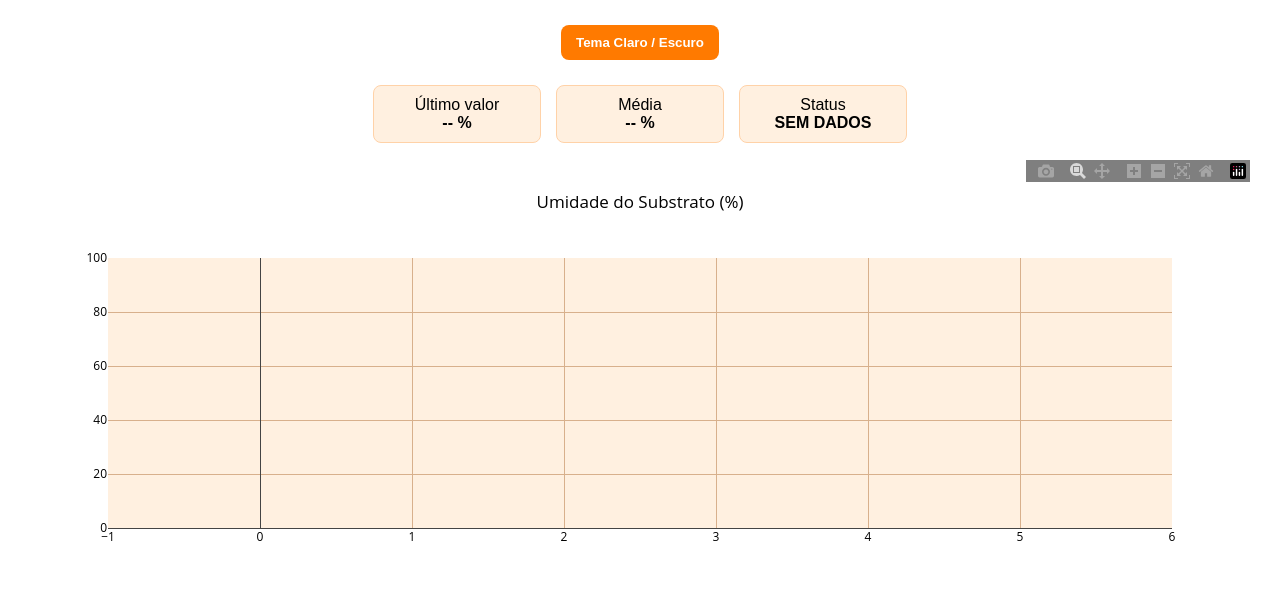
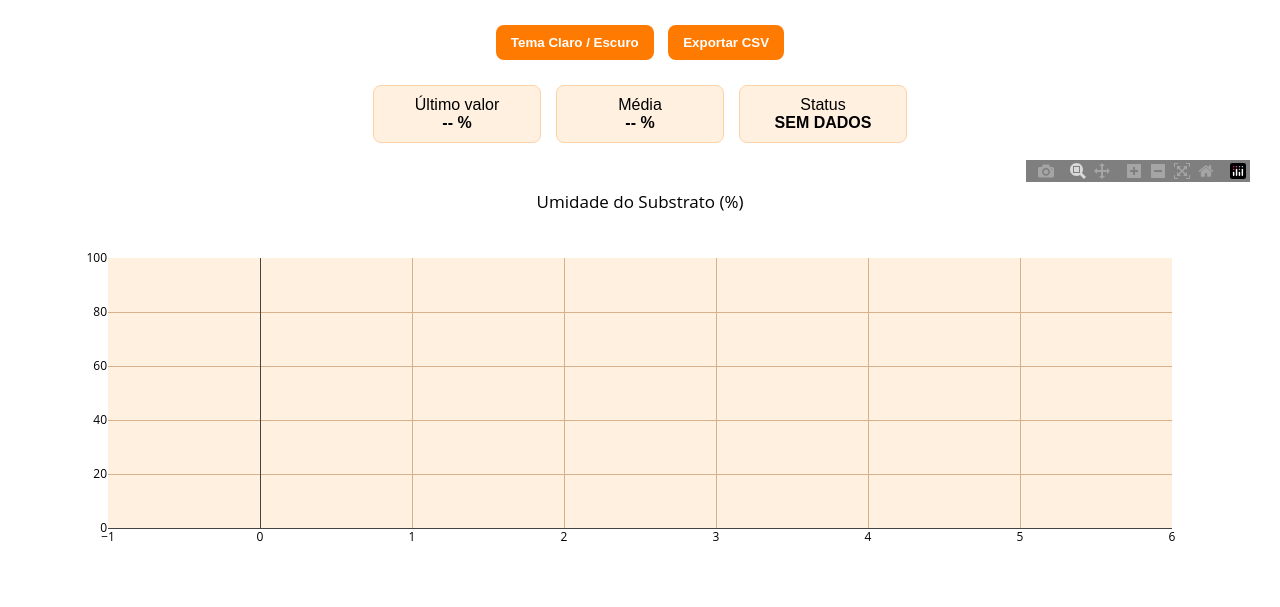
Before and after one commit to Sportreviso/dashboard_API-REST, a Flask app: page / in a window 1280 px wide. Shown: the part 180-787 px from the top of the page. Run offline with Flask 3, Linux system fonts and the light colour scheme; data that the repository does not hold is empty; some libraries are stand-ins or nearby versions.

Commit message:
Botão CSV

```diff
--- a/templates/dashboard.html
+++ b/templates/dashboard.html
@@ -125,6 +125,10 @@ Projeto Integrador em Computação VI - 2026
 <div class="controls">
 <button onclick="alternarTema()">
 Tema Claro / Escuro
+</button>
+
+<button onclick="exportarCSV()">
+Exportar CSV
 </button>
 </div>
 
```
